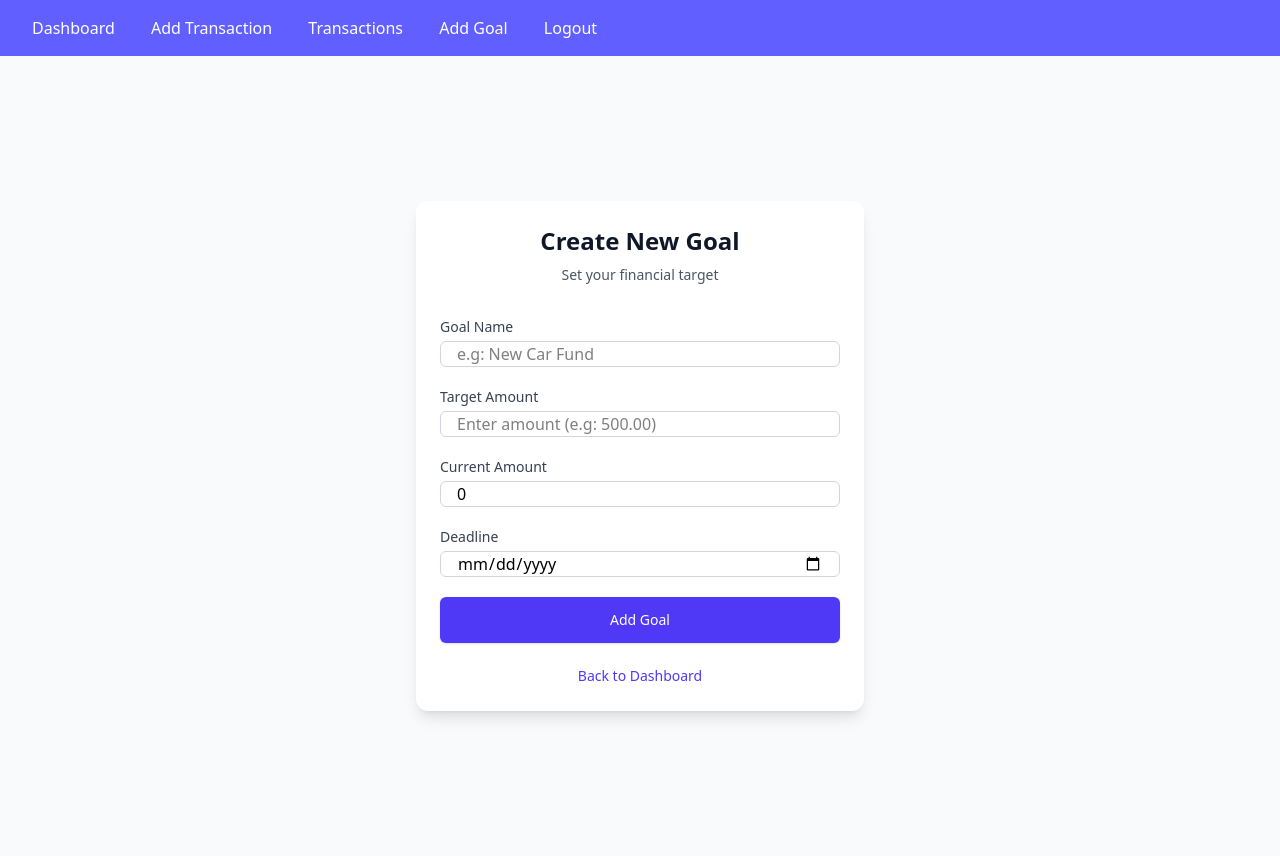
After one commit to rahulyadav6/Expensa, a Django app: page /goal/add/ in a window 1280 px wide. The commit adds this page. Run offline with Django 5.2, Linux system fonts and the light colour scheme; a user stored in the database is signed in.

Commit message:
Goal setting form complete

```diff
--- a/finance/admin.py
+++ b/finance/admin.py
@@ -1,4 +1,5 @@
 from django.contrib import admin
-from finance.models import Transaction
+from finance.models import Transaction, Goal
 
 admin.site.register(Transaction)
+admin.site.register(Goal)
--- a/finance/forms.py
+++ b/finance/forms.py
@@ -1,7 +1,7 @@
 from django import forms
 from django.contrib.auth.forms import UserCreationForm
 from django.contrib.auth.models import User
-from finance.models import Transaction
+from finance.models import Transaction, Goal
 
 class RegisterForm(UserCreationForm):
     class Meta:
@@ -12,3 +12,8 @@ class TransactionForm(forms.ModelForm):
     class Meta:
         model = Transaction
         fields = ['title', 'amount', 'transaction_type', 'date', 'category']
+
+class GoalForm(forms.ModelForm):
+    class Meta:
+        model = Goal
+        fields = ['name', 'target_amount', 'deadline']
--- a/finance/models.py
+++ b/finance/models.py
@@ -14,3 +14,11 @@ class Transaction(models.Model):
     category = models.CharField(max_length=255)
     def __str__(self):
         return self.title
+
+class Goal(models.Model):
+    user = models.ForeignKey(User, on_delete=models.CASCADE)
+    name = models.CharField(max_length=100)
+    target_amount = models.DecimalField(max_digits=10, decimal_places=2)
+    deadline = models.DateField()
+    def __str__(self):
+        return self.name
--- a/finance/templates/finance/base.html
+++ b/finance/templates/finance/base.html
@@ -11,7 +11,8 @@
         {% if user.is_authenticated %}
             <a href="{% url "dashboard" %}" class="mx-4">Dashboard</a>
             <a href="{% url "transaction_add" %}" class="mx-4">Add Transaction</a>
-            <a href="{% url "transaction_list" %}">Transactions</a>
+            <a href="{% url "transaction_list" %}" class="mx-4">Transactions</a>
+            <a href="{% url "goal_add" %}" class="mx-4">Add Goal</a>
             <form id="logout-form" action="{% url "logout" %}" method="POST" style="display: inline;">
                 {% csrf_token %}
                 <a href="#" onClick="document.getElementById ('logout-form').submit();" class="ml-4">
--- /dev/null
+++ b/finance/templates/finance/goal_form.html
@@ -0,0 +1,81 @@
+{% extends "finance/base.html" %}
+{% block title %}Add Goal{% endblock title %}
+{% block content %}
+    <div class='min-h-screen flex items-center justify-center bg-gray-50 py-12 px-4 sm:px-6 lg:px-8'>
+        <div class="max-w-md w-full space-y-8 bg-white p-6 rounded-xl shadow-lg">
+            <div class="text-center">
+                <h1 class="text-2xl font-bold text-gray-900">Create New Goal</h1>
+                <p class="mt-2 text-sm text-gray-600">
+                    Set your financial target
+                </p>
+            </div>
+            <form method="POST" class="space-y-6">
+            {% csrf_token %}
+            <div class="space-y-5">
+                {% comment %} Name Field {% endcomment %}
+                <div>
+                    <label class="block text-gray-700 text-sm font-medium mb-1" for="name">Goal Name</label>
+                    <input type="text" name="name" id="name" maxlength="100" class="appearance-none w-full px-4 border border-gray-300 rounded-md focus:outline-none focus:border-indigo-500 focus:ring-2 focus:ring-indigo-200"
+                    placeholder="e.g: New Car Fund" required>
+                    {% if form.name.errors %}
+                        {% for error in form.name.errors %}
+                            <p class="text-red-600 text-sm mt-1">{{error}}</p>
+                        {% endfor %}
+                    {% endif %}
+                </div>
+
+                {% comment %} Target Amount Field {% endcomment %}
+
+                <div>
+                    <label class="block text-gray-700 text-sm font-medium mb-1" for="target_amount">Target Amount</label>
+                    <input type="number" name="target_amount" id="target_amount" step="0.01" min="0.01" class="appearance-none w-full px-4 border border-gray-300 rounded-md shadow:sm focus:outline-none focus:border-indigo-500 focus:ring-2 focus:ring-indigo-200"
+                    placeholder="Enter amount (e.g: 500.00)" required>
+                    {% if form.target_amount.errors %}
+                        {% for error in form.target_amount.errors %}
+                            <p class="text-red-600 text-sm mt-1">{{error}}</p>
+                        {% endfor %}
+                    {% endif %}
+                </div>
+
+                {% comment %} Current Amount Field {% endcomment %}
+
+                <div>
+                    <label class="block text-gray-700 text-sm font-medium mb-1" for="current_amount">Current Amount</label>
+                    <input type="number" name="current_amount" id="current_amount" step="0.01" min="0" value="0" class="appearance-none w-full px-4 border border-gray-300 rounded-md shadow:sm focus:outline-none focus:border-indigo-500 focus:ring-2 focus:ring-indigo-200"
+                    placeholder="Enter amount (e.g: 0.00)" required>
+                    {% if form.current_amount.errors %}
+                        {% for error in form.current_amount.errors %}
+                            <p class="text-red-600 text-sm mt-1">{{error}}</p>
+                        {% endfor %}
+                    {% endif %}
+                </div>
+
+
+                {% comment %} Deadline Field {% endcomment %}
+                <div>
+                    <label class="block text-gray-700 text-sm font-medium mb-1" for="deadline">Deadline</label>
+                    <input type="date" name="deadline" id="deadline" mix="{% now "Y-m-d" %}" class="appearance-none w-full px-4 border border-gray-300 rounded-md shadow:sm focus:outline-none focus:border-indigo-500 focus:ring-2 focus:ring-indigo-200" required>
+                    {% if form.deadline.errors %}
+                        {% for error in form.deadline.errors %}
+                            <p class="text-red-600 text-sm mt-1">{{error}}</p>
+                        {% endfor %}
+                    {% endif %}
+                </div>
+
+            {% comment %} Submit Button {% endcomment %}
+            <div>
+                <button
+                    type="submit"
+                    class="w-full flex justify-center py-3 px-4 border border-transparent rounded-md shadow-sm text-sm font-medium text-white bg-indigo-600 hover:bg-indigo-700 focus:outline-none focus:ring-2 focus:ring-offset-2 focus:ring-indigo-500 transition duration:150 ease-in-out"
+                >
+                    Add Goal
+                </button>
+            </div>
+        </form>
+        {% comment %} Cancel Link {% endcomment %}
+        <div class="text-center">
+            <a href=" {% url "dashboard" %}" class="text-sm text-indigo-600 hover:text-indigo-500 transition duration-150 ease-in-out">Back to Dashboard</a>
+        </div>
+        </div>
+    </div>
+{% endblock content %}
--- a/finance/urls.py
+++ b/finance/urls.py
@@ -3,6 +3,7 @@ from . import views
 urlpatterns = [
     path('register/', views.RegisterView, name='register'),
     path('', views.DashboardView, name='dashboard'),
-    path('transaction/add', views.TransactionCreateView, name='transaction_add'),
-    path('transactions', views.TransactionListView, name='transaction_list'),
+    path('transaction/add/', views.TransactionCreateView, name='transaction_add'),
+    path('transactions/', views.TransactionListView, name='transaction_list'),
+    path('goal/add/', views.GoalCreateView, name='goal_add'),
 ]
--- a/finance/views.py
+++ b/finance/views.py
@@ -25,9 +25,9 @@ from django.views import View
 
 from django.shortcuts import render, redirect
 from django.contrib.auth import login
-from .forms import RegisterForm
+from .forms import RegisterForm, TransactionForm, GoalForm
 from django.contrib.auth.decorators import login_required
-from .models import Transaction
+from .models import Transaction, Goal
 
 def RegisterView(request):
     if request.method == "POST":
@@ -62,3 +62,19 @@ def TransactionCreateView(request):
 def TransactionListView(request):
     transactions = Transaction.objects.all()
     return render(request, 'finance/transaction_list.html', {'transactions': transactions})
+
+
+@login_required
+def GoalCreateView(request):
+    if request.method == "POST":
+        form = GoalForm(request.POST)
+        if form.is_valid():
+            goal = form.save(commit=False)
+            goal.user = request.user
+            goal.save()
+            return redirect('dashboard')
+        return render(request, 'finance/goal_form.html', {'form': form})
+
+    else:
+        form = GoalForm()
+        return render(request, 'finance/goal_form.html', {'form': form})
```
Also changed, not shown: db.sqlite3, finance/migrations/0003_goal.py (added).
